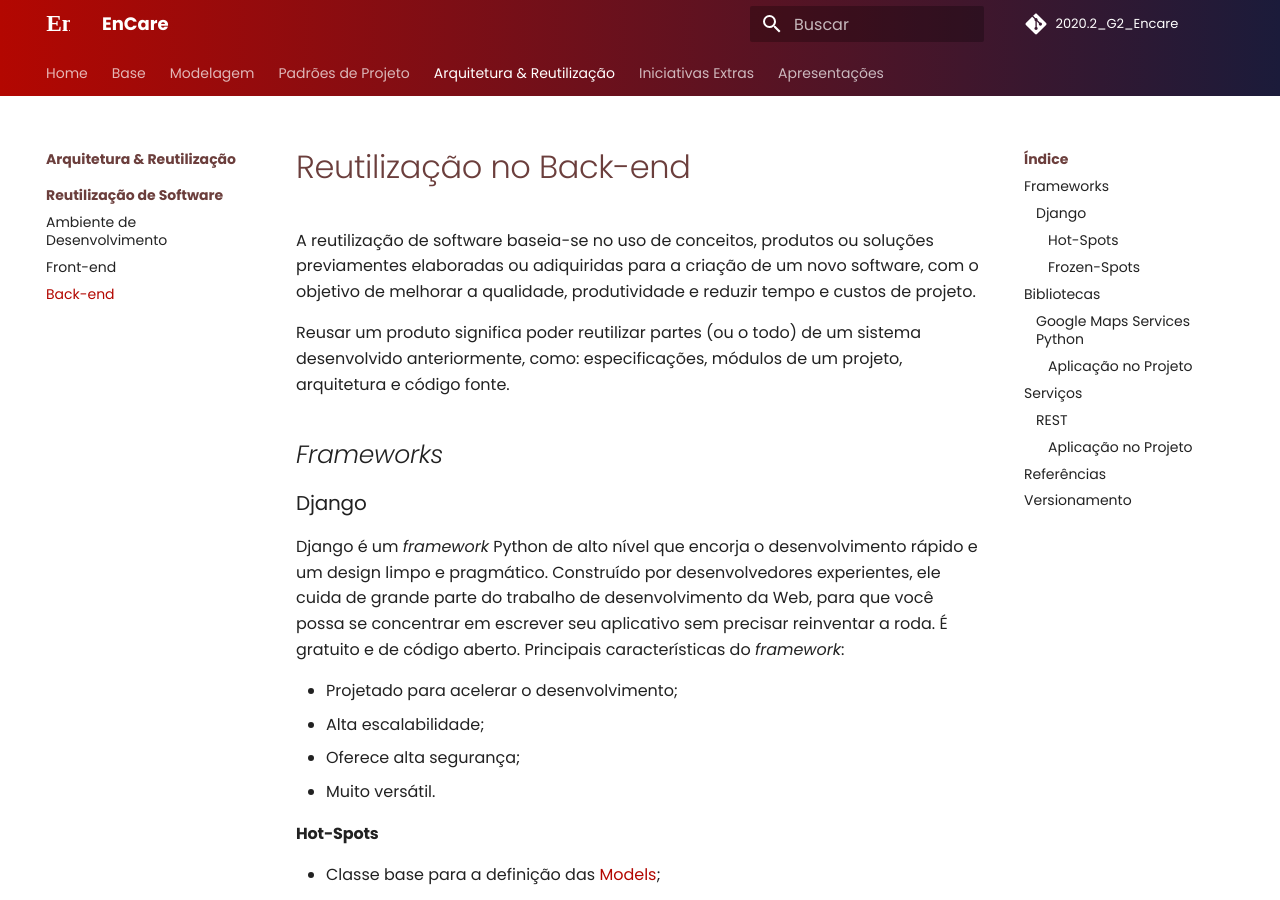
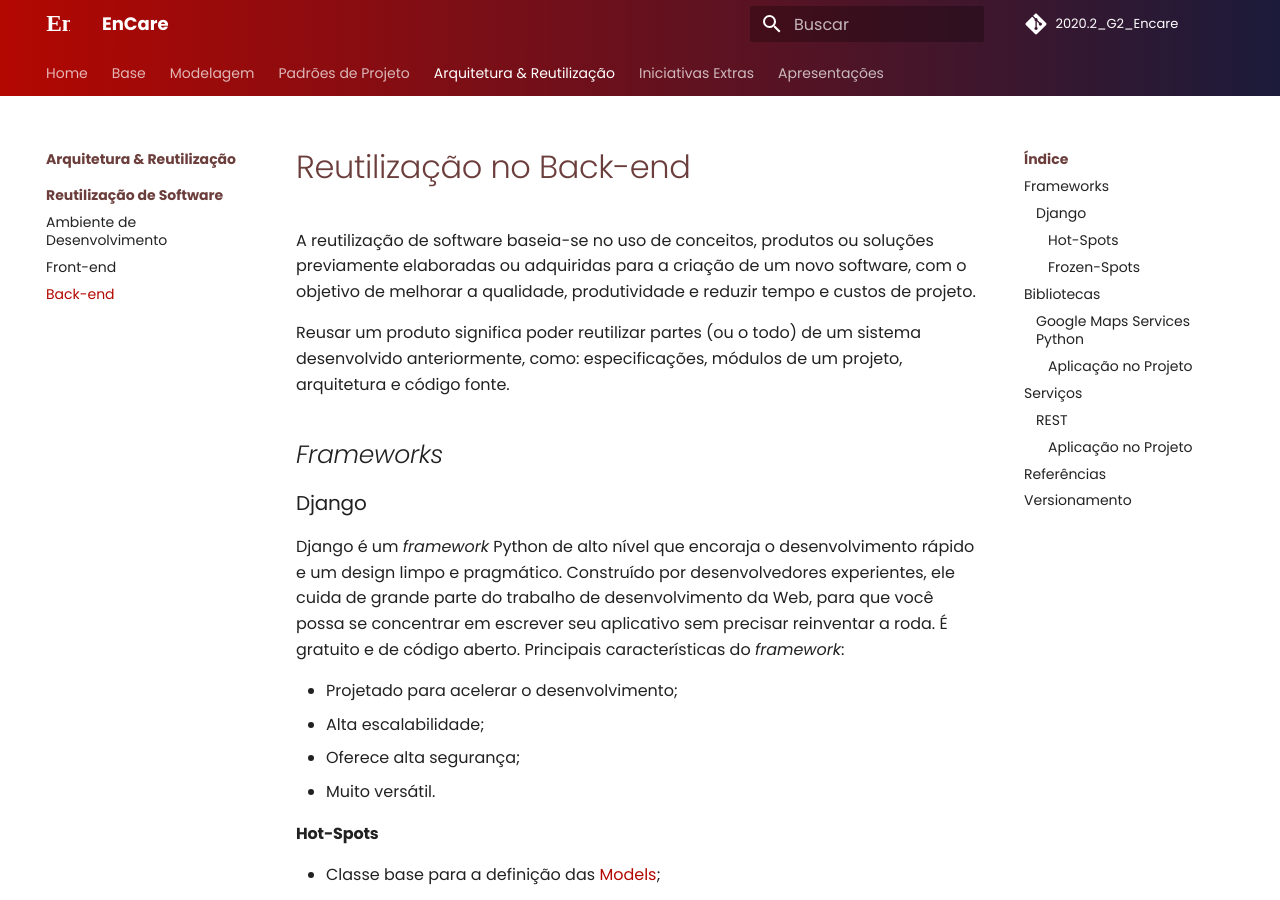
Before and after one commit to UnBArqDsw2020-2/2020.2_G2_Encare, an MkDocs documentation site: the page built from docs/Reutilizacao/backend.md, in a window 1280 px wide and 900 px high. Built offline with MkDocs 1.6.1 and Material for MkDocs 9.7.7, drawn with Linux system fonts in a browser that asks for light colours; comment, search, counter and statistics services are not loaded; some of the changed text lies outside the part shown.

Commit message:
Corrigindo erros de ortografia

```diff
--- a/docs/Reutilizacao/backend.md
+++ b/docs/Reutilizacao/backend.md
@@ -1,6 +1,6 @@
 # Reutilização no Back-end
 
-A reutilização de software baseia-se no uso de conceitos, produtos ou soluções previamentes elaboradas ou adiquiridas para a criação de um novo software, com o objetivo de melhorar a qualidade, produtividade e reduzir tempo e custos de projeto.
+A reutilização de software baseia-se no uso de conceitos, produtos ou soluções previamente elaboradas ou adquiridas para a criação de um novo software, com o objetivo de melhorar a qualidade, produtividade e reduzir tempo e custos de projeto.
 
 Reusar um produto significa poder reutilizar partes (ou o todo) de um sistema desenvolvido anteriormente, como: especificações, módulos de um projeto, arquitetura e código fonte.
 
@@ -8,7 +8,7 @@
 
 ### Django
 
-Django é um _framework_ Python de alto nível que encorja o desenvolvimento rápido e um design limpo e pragmático. Construído por desenvolvedores experientes, ele cuida de grande parte do trabalho de desenvolvimento da Web, para que você possa se concentrar em escrever seu aplicativo sem precisar reinventar a roda. É gratuito e de código aberto. Principais características do _framework_:
+Django é um _framework_ Python de alto nível que encoraja o desenvolvimento rápido e um design limpo e pragmático. Construído por desenvolvedores experientes, ele cuida de grande parte do trabalho de desenvolvimento da Web, para que você possa se concentrar em escrever seu aplicativo sem precisar reinventar a roda. É gratuito e de código aberto. Principais características do _framework_:
 
 - Projetado para acelerar o desenvolvimento;
 - Alta escalabilidade;
```
Also changed, not shown: other parts of docs/Reutilizacao/backend.md (+1 -0 lines).
